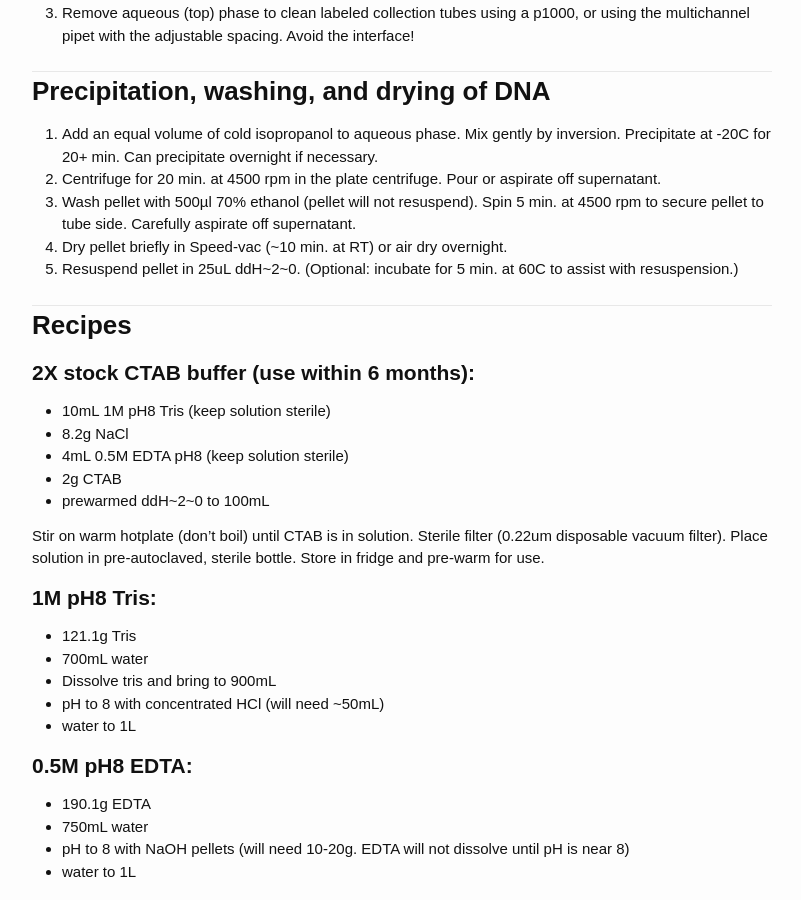
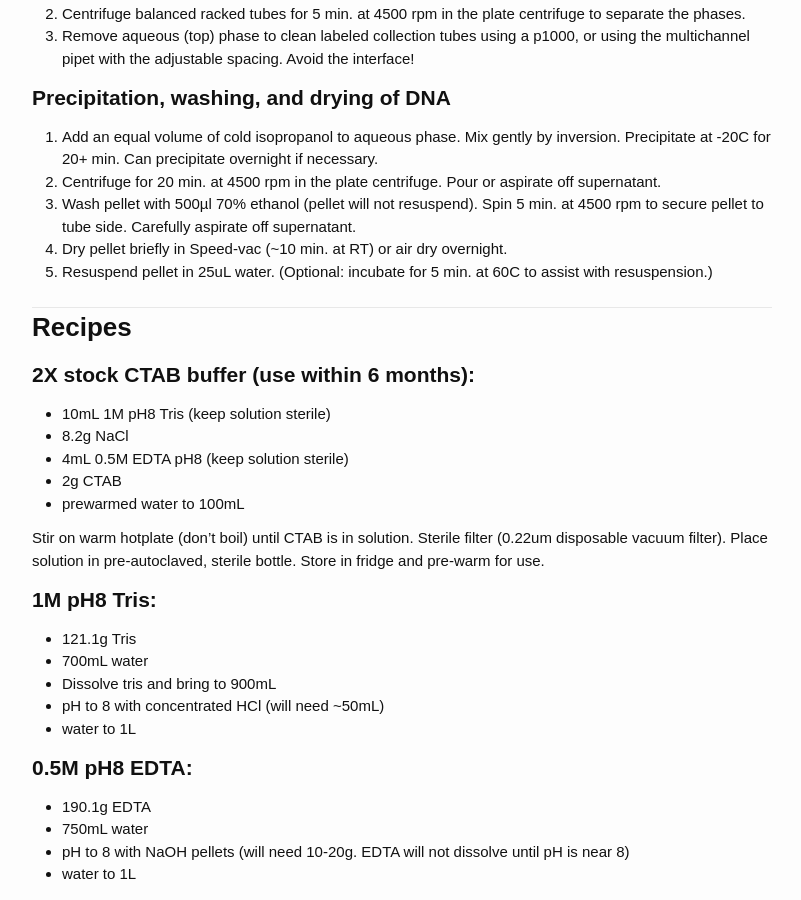
Before and after one commit to aduffy70/Protocols, a Jekyll site: the page built from CTAB_DNA_extraction-Sphagnum.md, in a window 1280 px wide and 900 px high, scrolled down 1039 px. Shown: the whole window, without its empty margins (238-1039 px from the left). Built offline with Jekyll 4.4.1, drawn with Linux system fonts in a browser that asks for light colours; some web fonts are replaced.

Commit message:
Formating

```diff
--- a/CTAB_DNA_extraction-Sphagnum.md
+++ b/CTAB_DNA_extraction-Sphagnum.md
@@ -22,19 +24,19 @@ Based on the Shaw Lab protocol
 1. Vortex well to get the powdered tissue mixed with the extraction buffer. Cap the tubes with the tube roller and incubate the crude extract in a 60--65C water bath for 30--60 min.  Place weighted lid on top of capped tubes to prevent opening during the incubation.
 1. Remove tubes from hot water bath without dislodging the weight holding the caps on. Set aside and cool for 5--10 minutes before removing the weight. Blot any moisture from the tops of the tubes and reseat caps with tube roller. Spin very briefly to collect all liquid in the bottoms of the tubes.
 
-# Removal of proteins with chloroform:isoamyl alcohol
+## Removal of proteins with chloroform:isoamyl alcohol
 
 1. Add an equal volume (400µl) of chloroform:IAA (24:1) to plant extract.  You can do this with the 1250 multichannel pipetter, if you want, but decant the chloroform:IAA into a glass dish for pipetting (the mixture will dissolve the plastic troughs). Cap tubes securely and mix by inversion (30-50x) to produce an emulsion.
 1. Centrifuge balanced racked tubes for 5 min. at 4500 rpm in the plate centrifuge to separate the phases.
 1. Remove aqueous (top) phase to clean labeled collection tubes using a p1000, or using the multichannel pipet with the adjustable spacing.  Avoid the interface!
 
-# Precipitation, washing, and drying of DNA
+## Precipitation, washing, and drying of DNA
 
 1. Add an equal volume of cold isopropanol to aqueous phase.  Mix gently by inversion.  Precipitate at -20C for 20+ min.  Can precipitate overnight if necessary.
 1. Centrifuge for 20 min. at 4500 rpm in the plate centrifuge.  Pour or aspirate off supernatant.
 1. Wash pellet with 500µl 70% ethanol (pellet will not resuspend).  Spin 5 min. at 4500 rpm to secure pellet to tube side.  Carefully aspirate off supernatant.
 1. Dry pellet briefly in Speed-vac (~10 min. at RT) or air dry overnight.
-1. Resuspend pellet in 25uL ddH~2~0. (Optional: incubate for 5 min. at 60C to assist with resuspension.)
+1. Resuspend pellet in 25uL water. (Optional: incubate for 5 min. at 60C to assist with resuspension.)
 
 
 # Recipes
@@ -45,7 +47,7 @@ Based on the Shaw Lab protocol
   * 8.2g NaCl
   * 4mL 0.5M EDTA pH8 (keep solution sterile)
   * 2g CTAB
-  * prewarmed ddH~2~0 to 100mL
+  * prewarmed water to 100mL
 
 Stir on warm hotplate (don't boil) until CTAB is in solution. Sterile filter (0.22um disposable vacuum filter). Place solution in pre-autoclaved, sterile bottle. Store in fridge and pre-warm for use.
 
```
Also changed, not shown: other parts of CTAB_DNA_extraction-Sphagnum.md (+3 -1 lines).
